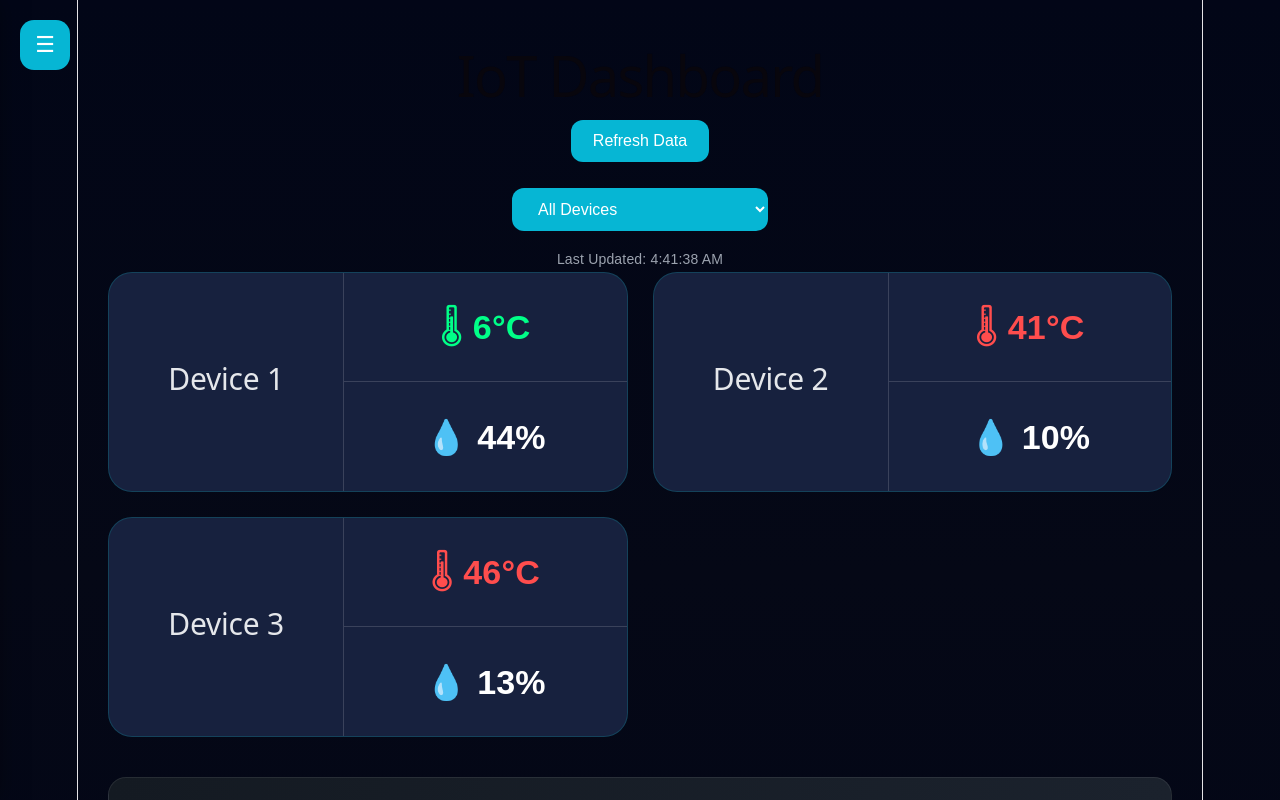
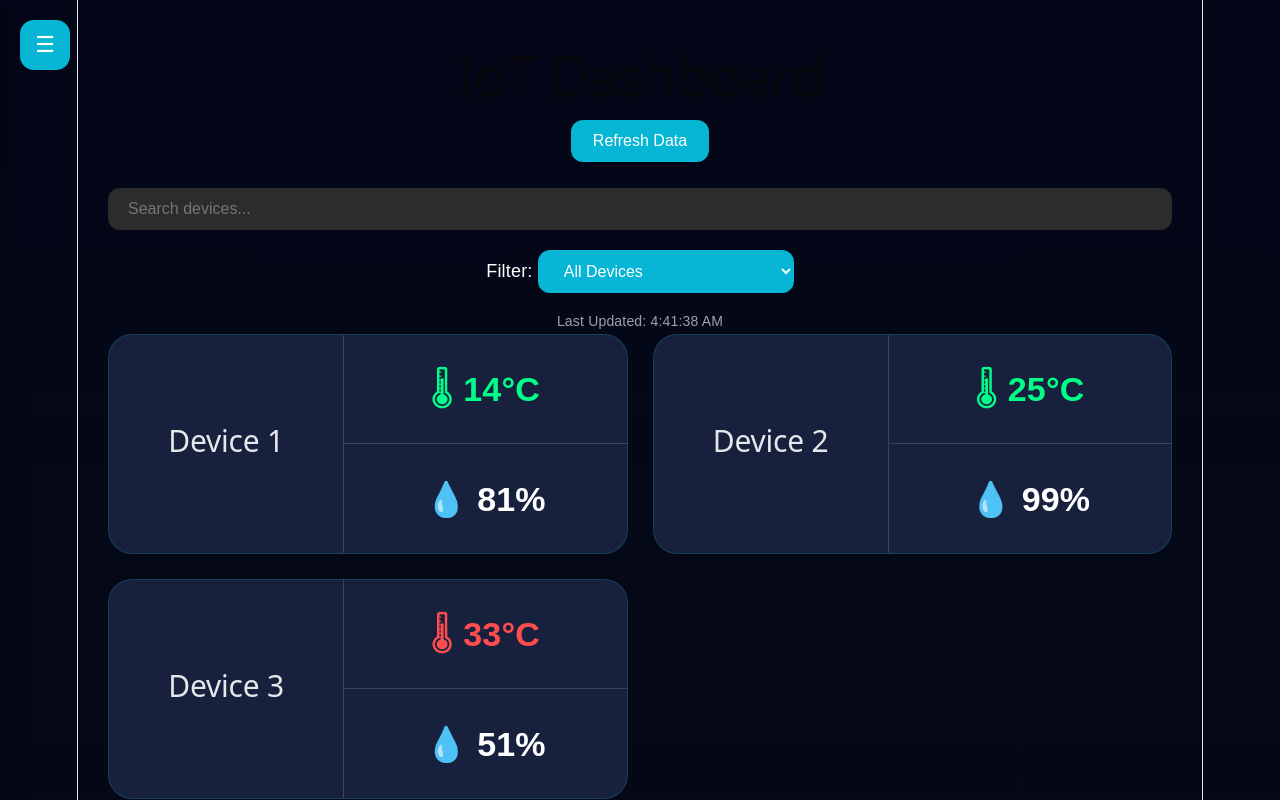
Before and after one commit to ArpitU/React-Projects, a React (Vite) app: page / in a window 1280 px wide. Shown: the top 800 px of the page. Built offline with nearby package versions, Linux system fonts and the light colour scheme.

Commit message:
update project

```diff
--- a/src/App.css
+++ b/src/App.css
@@ -257,7 +257,20 @@ body{
   transform:translateX(5px);
 }
 
+.search-bar{
+  width:100%;
+  padding:12px 20px;
 
+  border:none;
+  border-radius:12px;
+
+  background:#2c2c2c;
+  color:white;
+
+  font-size:16px;
+
+  margin-bottom:20px;
+}
 .menu-btn{
   position:fixed;
 
--- a/src/App.jsx
+++ b/src/App.jsx
@@ -5,6 +5,7 @@ import Navbar from './components/section 1/section1';
 
 function App() {
 
+  const [searchTerm, setSearchTerm] = useState("");
   const [open, setOpen] = useState(false);
 
   const [devices, setDevices] = useState([
@@ -16,7 +17,6 @@ function App() {
   const [filterType, setFilterType] = useState("all");
 
   function refresh() {
-
     const newDevices = devices.map(device => ({
       ...device,
       temperature: Math.floor(Math.random() * 50),
@@ -25,38 +25,52 @@ function App() {
 
     setDevices(newDevices);
   }
-  function filtersearch(){
-    input=document.getElementById("searchbar").value.toLowerCase();
-    devicecards=document.getElementsByClassName("device-card");
-    for(var i=0;i<devicecards.length;i++){
-      let deviceName=devicecards[i].getElementsByClassName("device-left")[0].innerText.toLowerCase();
-      if(deviceName.includes(input)){
-        devicecards[i].style.display="flex";
-      }
-      else{
-        devicecards[i].style.display="none";
-      }
+
+  const displayedDevices = devices.filter((device) => {
+    const search = searchTerm.toLowerCase().trim();
+
+    // Dropdown Filter
+    if (filterType === "temperature" && device.temperature <= 30) {
+      return false;
     }
-  }
-  const [searchTerm, setSearchTerm] = useState("");
-  <input
-  type="text"
-  placeholder="Search devices..."
-  value={searchTerm}
-  onChange={(e) => setSearchTerm(e.target.value)}
-/>
-  const displayedDevices = devices.filter((device) => {
 
-    if (filterType === "temperature") {
+    if (filterType === "humidity" && device.humidity <= 70) {
+      return false;
+    }
+
+    // Search Keywords
+    if (
+      search === "temperature" ||
+      search === "high temperature" ||
+      search === "temp"
+    ) {
       return device.temperature > 30;
     }
 
-    if (filterType === "humidity") {
+    if (
+      search === "humidity" ||
+      search === "high humidity"
+    ) {
       return device.humidity > 70;
     }
 
-    return true;
+    // Empty Search → Show all devices
+    if (search === "") {
+      return true;
+    }
+
+    // Device Name Search
+    return device.id.toLowerCase().includes(search);
   });
+
+  useEffect(() => {
+    const interval = setInterval(() => {
+      refresh();
+    }, 5000);
+
+    return () => clearInterval(interval);
+  }, []);
+
 
   useEffect(() => {
 
@@ -122,7 +136,14 @@ function App() {
 
         <br />
         <br />
-
+        <input
+         className="search-bar"
+        type="text"
+          placeholder="Search devices..."
+        value={searchTerm}
+         onChange={(e) => setSearchTerm(e.target.value)}
+        />
+        <label htmlFor="filter">Filter: </label>
         <select
           className="filter-btn"
           value={filterType}
```
